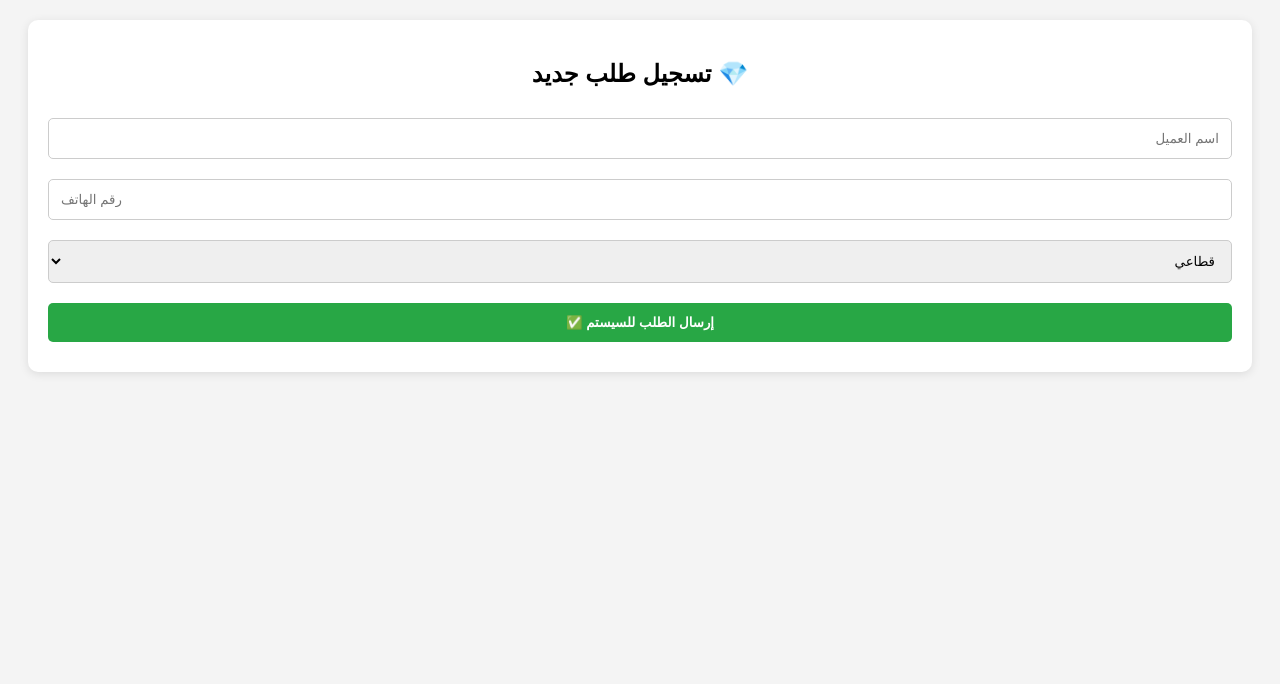
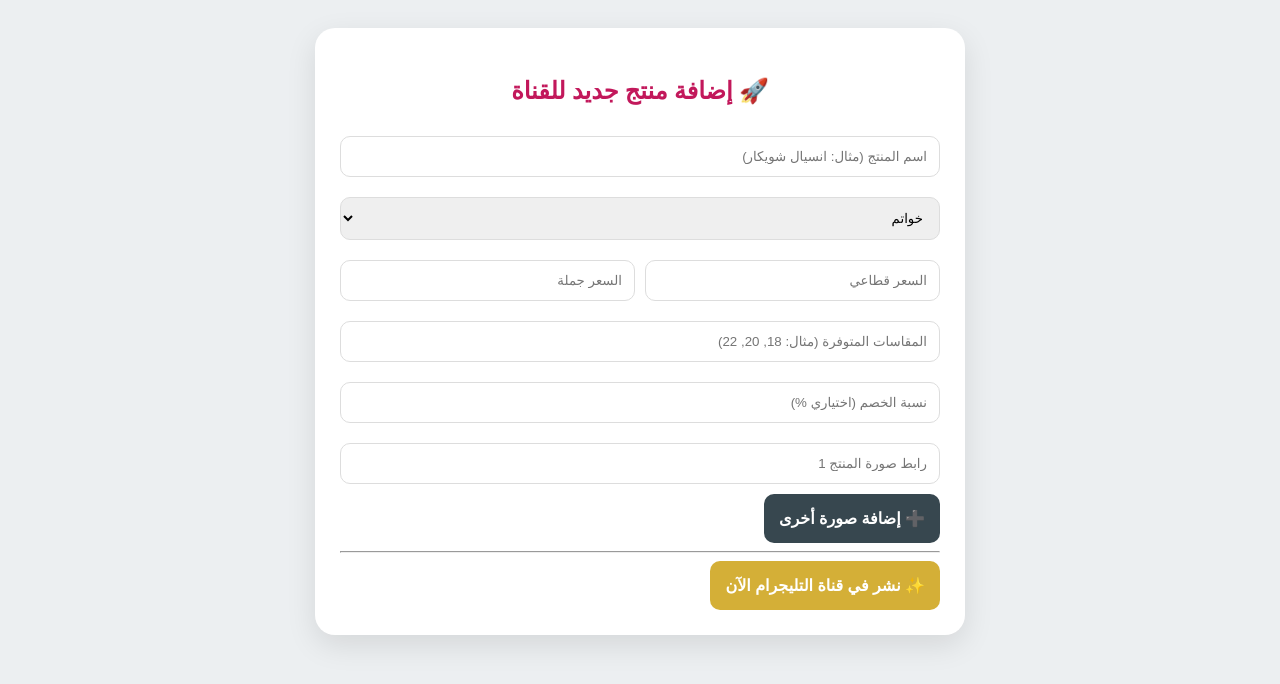
Before and after one commit to ramisamir2006-hash/my-store, a website: page public/index.html in a window 1280 px wide. Drawn offline with Linux system fonts and the light colour scheme.

Commit message:
Update index.html
Signed-off-by: ramisamir2006-hash <ramisamir2006@gmail.com>

```diff
--- a/public/index.html
+++ b/public/index.html
@@ -2,39 +2,75 @@
 <html lang="ar" dir="rtl">
 <head>
     <meta charset="UTF-8">
-    <title>متجر كاراس وأبو سيفين</title>
+    <title>لوحة تحكم رامي سمير</title>
     <style>
-        body { font-family: Arial; text-align: center; background: #f4f4f4; direction: rtl; }
-        .card { background: white; padding: 20px; margin: 20px; border-radius: 10px; box-shadow: 0 2px 10px rgba(0,0,0,0.1); }
-        input, select, button { width: 100%; padding: 12px; margin: 10px 0; border-radius: 5px; border: 1px solid #ccc; box-sizing: border-box; }
-        button { background: #28a745; color: white; border: none; font-weight: bold; cursor: pointer; }
+        body { font-family: 'Segoe UI', sans-serif; background: #eceff1; padding: 20px; }
+        .admin-panel { background: white; max-width: 600px; margin: auto; padding: 25px; border-radius: 20px; box-shadow: 0 10px 30px rgba(0,0,0,0.1); }
+        h2 { color: #c2185b; text-align: center; }
+        input, select, textarea { width: 100%; padding: 12px; margin: 10px 0; border: 1px solid #ddd; border-radius: 10px; box-sizing: border-box; }
+        .btn-group { display: flex; gap: 10px; }
+        button { flex: 1; padding: 15px; border: none; border-radius: 10px; cursor: pointer; font-weight: bold; font-size: 16px; }
+        .publish-btn { background: #d4af37; color: white; }
+        .add-img-btn { background: #37474f; color: white; }
     </style>
 </head>
 <body>
-    <div class="card">
-        <h2>💎 تسجيل طلب جديد</h2>
-        <input type="text" id="name" placeholder="اسم العميل">
-        <input type="tel" id="phone" placeholder="رقم الهاتف">
-        <select id="type">
-            <option value="قطاعي">قطاعي</option>
-            <option value="جملة">جملة</option>
+
+<div class="admin-panel">
+    <h2>🚀 إضافة منتج جديد للقناة</h2>
+
+    <input type="text" id="pName" placeholder="اسم المنتج (مثال: انسيال شويكار)">
+
+    <select id="pCat">
+        <option>خواتم</option><option>سلاسل</option><option>انسيالات</option>
+        <option>أساور</option><option>حلق</option><option>غوايش</option>
+        <option>طقم</option><option>شويكار</option><option>برسن</option><option>خلخال</option>
     </select>
-        <button onclick="sendOrder()">إرسال الطلب للسيستم ✅</button>
+
+    <div class="btn-group">
+        <input type="number" id="pPrice" placeholder="السعر قطاعي">
+        <input type="number" id="pWholesale" placeholder="السعر جملة">
+    </div>
+
+    <input type="text" id="pSize" placeholder="المقاسات المتوفرة (مثال: 18, 20, 22)">
+    <input type="number" id="pDiscount" placeholder="نسبة الخصم (اختياري %)">
+
+    <div id="images-container">
+        <input type="text" class="img-input" placeholder="رابط صورة المنتج 1">
+    </div>
+    <button class="add-img-btn" onclick="addImageField()">➕ إضافة صورة أخرى</button>
+
+    <hr>
+    <button class="publish-btn" onclick="publish()">✨ نشر في قناة التليجرام الآن</button>
 </div>
 
 <script>
-        async function sendOrder() {
+    function addImageField() {
+        const input = document.createElement('input');
+        input.className = 'img-input';
+        input.placeholder = "رابط صورة إضافية";
+        document.getElementById('images-container').appendChild(input);
+    }
+
+    async function publish() {
+        const images = Array.from(document.querySelectorAll('.img-input')).map(i => i.value).filter(v => v);
         const data = {
-                name: document.getElementById('name').value,
-                phone: document.getElementById('phone').value,
-                type: document.getElementById('type').value
+            name: document.getElementById('pName').value,
+            price: document.getElementById('pPrice').value,
+            wholesale: document.getElementById('pWholesale').value,
+            cat: document.getElementById('pCat').value,
+            size: document.getElementById('pSize').value,
+            discount: document.getElementById('pDiscount').value,
+            images: images
         };
-            const response = await fetch('/submit-order', {
+
+        const res = await fetch('/publish', {
             method: 'POST',
             headers: {'Content-Type': 'application/json'},
             body: JSON.stringify(data)
         });
-            if(response.ok) alert("تم تسجيل الطلب في الجدول الخارجي بنجاح!");
+
+        if(res.ok) alert("✅ تم توليد الوصف التسويقي والنشر في القناة بنجاح!");
     }
 </script>
 </body>
```
Lines whose indentation alone changed are shown as unchanged.
